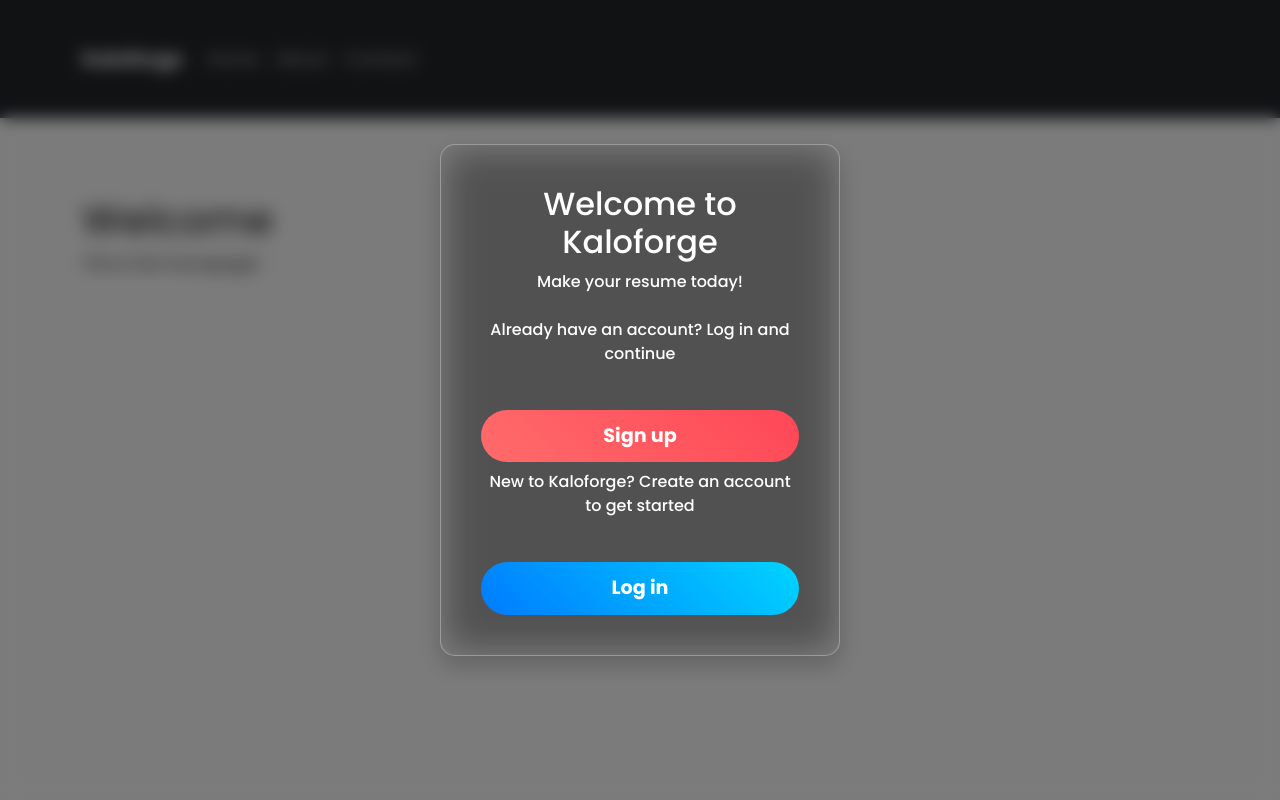
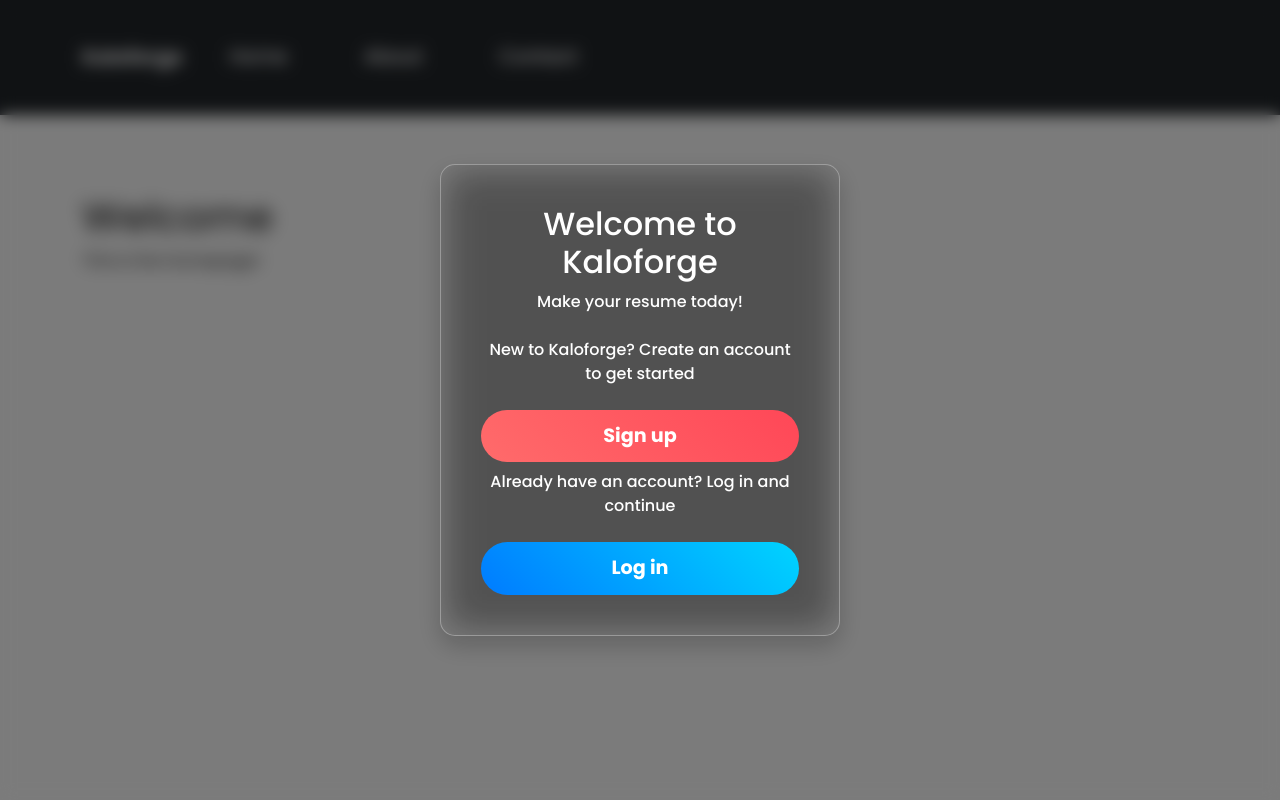
Before and after one commit to PhuyalGaurav/kaloforge, a Django app: page /home in a window 1280 px wide. Run offline with Django 5.2, Linux system fonts and the light colour scheme.

Commit message:
Enhance UI with Bootstrap integration, improve button styles, and update navigation links for better user experience

```diff
--- a/resume/static/resume/style.css
+++ b/resume/static/resume/style.css
@@ -33,38 +50,29 @@
     position: relative;
     z-index: 1;
     max-width: 600px;
+    animation: fadeIn 1.5s ease-in-out;
 }
 
 .content h1 {
     font-size: 3rem;
     font-weight: 700;
-    animation: fadeIn 1.5s ease-in-out;
+
 }
-
-.content p {
-    font-size: 1.2rem;
-    margin-top: 10px;
-    animation: fadeIn 2s ease-in-out;
-}
-
-/* Button */
 .btn {
-    display: inline-block;
-    margin-top: 20px;
-    padding: 12px 30px;
-    font-size: 1.2rem;
-    color: white;
-    text-decoration: none;
-    background: linear-gradient(45deg, #ff416c, #ff4b2b);
-    border-radius: 50px;
-    transition: 0.3s ease;
-    animation: fadeIn 2.5s ease-in-out;
+    padding: 12px 30px !important;
+    margin-right: 15px !important;
+    font-size: 1.2rem !important;
+    color: white !important;
+    text-decoration: none !important;
+    border-radius: 50px !important;
+    transition: 0.3s ease !important;
 }
 
 .btn:hover {
-    transform: scale(1.1);
-    background: linear-gradient(45deg, #ff4b2b, #ff416c);
+    transform: scale(1.1) !important;
+    background: linear-gradient(45deg, #ff4b2b, #ff416c) !important;
 }
+
 
 /* Animations */
 @keyframes fadeIn {
@@ -190,3 +174,15 @@
     background: linear-gradient(45deg, #ff4b2b, #ff416c);
     transform: scale(1.05);
 }
+.np:hover{
+    background: #ff4b2b;
+}
+/* Navbar Shrink Effect */
+.navbar {
+    transition: all 0.3s ease;
+    padding: 0px 0;
+}
+
+.navbar:hover {
+    padding: 15px 0;
+}
--- a/resume/templates/resume/home.html
+++ b/resume/templates/resume/home.html
@@ -1,6 +1,6 @@
 {% extends 'resume/layout.html' %}
 
-{% block title %}Home{% endblock %}
+{% block title %}Kaloforge:Home{% endblock %}
 
 {% block content %}
     <h1>Welcome</h1>
--- a/resume/templates/resume/layout.html
+++ b/resume/templates/resume/layout.html
@@ -16,7 +16,7 @@
 
     <nav class="navbar navbar-expand-lg navbar-dark bg-dark">
         <div class="container">
-            <a class="navbar-brand" href="/">Kaloforge</a>
+            <a class="navbar-brand" href="{% url 'home' %}">Kaloforge</a>
             <button class="navbar-toggler" type="button" data-bs-toggle="collapse" data-bs-target="#navbarNav" aria-controls="navbarNav" aria-expanded="false" aria-label="Toggle navigation">
                 <span class="navbar-toggler-icon"></span>
             </button>
@@ -24,24 +24,24 @@
             <div class="collapse navbar-collapse" id="navbarNav">
                 <ul class="navbar-nav me-auto">
                     <li class="nav-item">
-                        <a class="nav-link {% if request.path == '/' %}active{% endif %}" href="{% url 'home' %}">Home</a>
+                        <a class="btn nav-link {% if request.path == '/' %}active{% endif %}" href="{% url 'home' %}">Home</a>
                     </li>
                     <li class="nav-item">
-                        <a class="nav-link {% if request.path == '/about/' %}active{% endif %}" href="#">About</a>
+                        <a class="btn nav-link {% if request.path == '/about/' %}active{% endif %}" href="#">About</a>
                     </li>
                     <li class="nav-item">
-                        <a class="nav-link {% if request.path == '/contact/' %}active{% endif %}" href="#">Contact</a>
+                        <a class="btn nav-link {% if request.path == '/contact/' %}active{% endif %}" href="#">Contact</a>
                     </li>
                 </ul>
 
                 <ul class="navbar-nav ms-auto">
                     {% if user.is_authenticated %}
                         <li class="nav-item dropdown">
-                            <a class="nav-link dropdown-toggle" href="#" id="userDropdown" role="button" data-bs-toggle="dropdown" aria-expanded="false">
+                            <a class="btn nav-link dropdown-toggle" href="#" id="userDropdown" role="button" data-bs-toggle="dropdown" aria-expanded="false">
                                 {{ user.username }}
                             </a>
-                            <ul class="dropdown-menu dropdown-menu-end" aria-labelledby="userDropdown">
-                                <li><a class="dropdown-item" href="{% url 'logout' %}">Logout</a></li>
+                            <ul class="btn dropdown-menu dropdown-menu-end" aria-labelledby="userDropdown">
+                                <li><a class="np dropdown-item" href="{% url 'logout' %}">Logout</a></li>
                             </ul>
                         </li>
                     {% endif %}
@@ -59,11 +59,11 @@
         <div class="login-box">
             <h2>Welcome to Kaloforge</h2>
             <p class="mb-4">Make your resume today!</p>
-            <p class="text-center mb-4">Already have an account? Log in and continue</p>
+            <p class="text-center mb-4">New to Kaloforge? Create an account to get started</p>
             <a href="{% url 'signup' %}" class="btn btn-secondary btn-lg w-100 mb-2">
                  Sign up
             </a>
-            <p class="text-center mb-4 ">New to Kaloforge? Create an account to get started</p>
+            <p class="text-center mb-4 ">Already have an account? Log in and continue</p>
             <a href="{% url 'login' %}" class="btn btn-primary btn-lg w-100">
                 Log in
             </a>
--- a/resume/templates/resume/login.html
+++ b/resume/templates/resume/login.html
@@ -1,6 +1,6 @@
 {% extends 'resume/layout.html' %}
 
-{% block title %}Login{% endblock %}
+{% block title %}Kaloforge:Login{% endblock %}
 
 {% block content %}
 <div class="container mt-5">
--- a/resume/templates/resume/signup.html
+++ b/resume/templates/resume/signup.html
@@ -1,6 +1,6 @@
 {% extends "resume/layout.html" %}
 
-{% block title %}Sign Up{% endblock %}
+{% block title %}Kaloforge:Sign Up{% endblock %}
 
 {% block content %}
 <div class="container mt-5">
--- a/resume/urls.py
+++ b/resume/urls.py
@@ -4,7 +4,6 @@
 
 urlpatterns = [
     path("", views.index, name="index"),
-
     path("home", views.home , name="home"),
     path("login", views.login_view, name="login"),
     path("signup", views.signup, name="signup"),
--- a/resume/views.py
+++ b/resume/views.py
@@ -74,7 +74,7 @@
 
 def logout_view(request):
     logout(request)
-    return HttpResponseRedirect(reverse("index"))
+    return HttpResponseRedirect(reverse("home"))
     return render(request, "resume/home.html")
 
 
```
Also changed, not shown: other parts of resume/static/resume/style.css (+19 -26 lines), resume/templates/resume/getstarted.html (+9 -6 lines).
